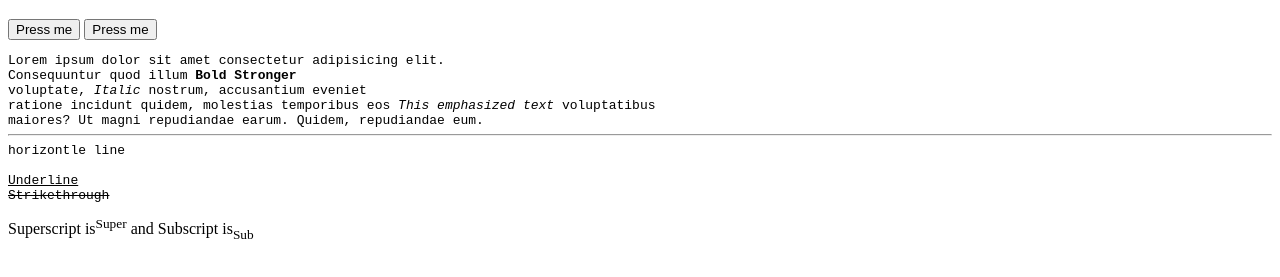
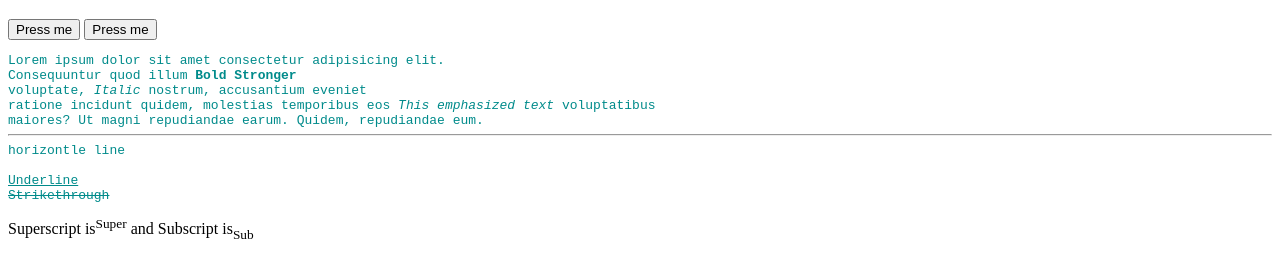
Before and after one commit to abappdev/hihtml, a plain HTML site: page index.html in a window 1280 px wide. Shown: the part 61-338 px from the top of the page. Drawn offline with Linux system fonts and the light colour scheme.

Commit message:
CSS internal

```diff
--- a/index.html
+++ b/index.html
@@ -6,6 +6,12 @@
   <meta name="viewport" content="width=device-width, initial-scale=1.0" />
   <title>Hello World</title>
   <link href='/style.css' rel='stylesheet'>
+
+  <style>
+    pre {
+      color: darkcyan;
+    }
+  </style>
 </head>
 
 <body>
@@ -21,7 +27,7 @@ maiores? Ut magni repudiandae earum. Quidem, repudiandae eum.<hr>horizontle line
 <u>Underline</u>
 <s>Strikethrough</s>
 </pre>
-Superscript is<sup>Super</sup> and Subscript is<sub>Sub</sub>
+  Superscript is<sup>Super</sup> and Subscript is<sub>Sub</sub>
 
 </body>
 
```
